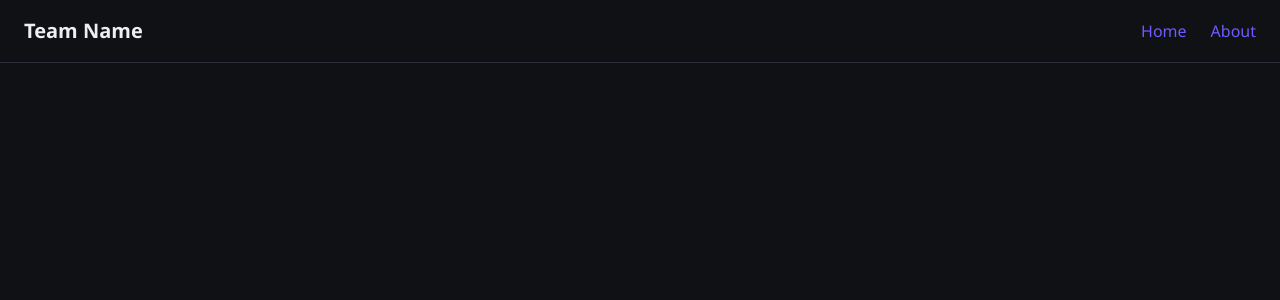
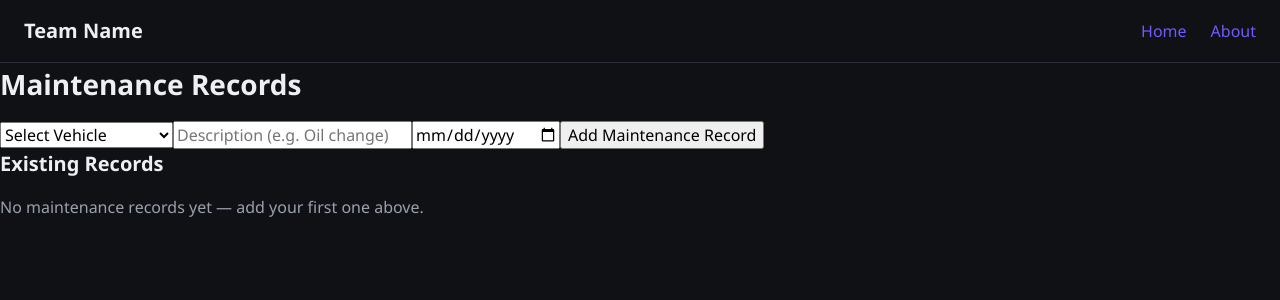
Before and after one commit to subii13/ODOO-HACKATHON, a React (Vite) app: page /maintenance in a window 1280 px wide. Shown: the top 300 px of the page. Built offline with nearby package versions, Linux system fonts and the light colour scheme.

Commit message:
add fuel logs and maintenance pages with dummy data

```diff
--- a/src/App.jsx
+++ b/src/App.jsx
@@ -2,6 +2,8 @@ import { Routes, Route } from 'react-router-dom';
 import Navbar from './components/Navbar';
 import Home from './pages/Home';
 import About from './pages/About';
+import FuelLogs from './pages/FuelLogs/FuelLogs';
+import Maintenance from './pages/Maintenance/Maintenance';
 
 export default function App() {
   return (
@@ -10,6 +12,8 @@ export default function App() {
       <Routes>
         <Route path="/" element={<Home />} />
         <Route path="/about" element={<About />} />
+        <Route path="/fuel-logs" element={<FuelLogs />} />
+        <Route path="/maintenance" element={<Maintenance />} />
       </Routes>
     </>
   );
--- /dev/null
+++ b/src/data/dummyData.js
@@ -0,0 +1,12 @@
+export const dummyTrips = [
+  { id: "trip1", vehicleId: "veh1", driverId: "drv1", status: "in-transit" },
+  { id: "trip2", vehicleId: "veh2", driverId: "drv2", status: "completed" },
+];
+
+export const dummyVehicles = [
+  { id: "veh1", registrationNumber: "TN01AB1234", type: "Truck" },
+  { id: "veh2", registrationNumber: "TN02CD5678", type: "Van" },
+];
+
+export const dummyFuelLogs = [];
+export const dummyMaintenance = [];
--- /dev/null
+++ b/src/pages/FuelLogs/FuelLogs.jsx
@@ -0,0 +1,56 @@
+import { useState } from "react";
+import { dummyTrips, dummyFuelLogs } from "../../data/dummyData";
+
+export default function FuelLogs() {
+  const [logs, setLogs] = useState(dummyFuelLogs);
+  const [tripId, setTripId] = useState("");
+  const [amount, setAmount] = useState("");
+  const [cost, setCost] = useState("");
+
+  const handleSubmit = (e) => {
+    e.preventDefault();
+    if (!tripId || !amount || !cost) {
+      alert("Please fill all fields");
+      return;
+    }
+    const newLog = {
+      id: Date.now().toString(),
+      tripId,
+      amountLiters: Number(amount),
+      cost: Number(cost),
+      loggedAt: new Date().toISOString(),
+    };
+    setLogs([...logs, newLog]);
+    setTripId("");
+    setAmount("");
+    setCost("");
+  };
+
+  return (
+    <div>
+      <h2>Fuel Logs</h2>
+      <form onSubmit={handleSubmit}>
+        <select value={tripId} onChange={(e) => setTripId(e.target.value)}>
+          <option value="">Select Trip</option>
+          {dummyTrips.map((t) => (
+            <option key={t.id} value={t.id}>{t.id} - {t.status}</option>
+          ))}
+        </select>
+        <input type="number" placeholder="Amount (Liters)" value={amount} onChange={(e) => setAmount(e.target.value)} />
+        <input type="number" placeholder="Cost" value={cost} onChange={(e) => setCost(e.target.value)} />
+        <button type="submit">Add Fuel Log</button>
+      </form>
+
+      <h3>Existing Logs</h3>
+      {logs.length === 0 ? (
+        <p>No fuel logs yet — add your first one above.</p>
+      ) : (
+        <ul>
+          {logs.map((log) => (
+            <li key={log.id}>Trip {log.tripId}: {log.amountLiters}L, ₹{log.cost}</li>
+          ))}
+        </ul>
+      )}
+    </div>
+  );
+}
--- /dev/null
+++ b/src/pages/Maintenance/Maintenance.jsx
@@ -0,0 +1,67 @@
+import { useState } from "react";
+import { dummyVehicles, dummyMaintenance } from "../../data/dummyData";
+
+export default function Maintenance() {
+  const [records, setRecords] = useState(dummyMaintenance);
+  const [vehicleId, setVehicleId] = useState("");
+  const [description, setDescription] = useState("");
+  const [scheduledAt, setScheduledAt] = useState("");
+
+  const handleSubmit = (e) => {
+    e.preventDefault();
+    if (!vehicleId || !description || !scheduledAt) {
+      alert("Please fill all fields");
+      return;
+    }
+    const newRecord = {
+      id: Date.now().toString(),
+      vehicleId,
+      description,
+      status: "pending",
+      scheduledAt,
+    };
+    setRecords([...records, newRecord]);
+    setVehicleId("");
+    setDescription("");
+    setScheduledAt("");
+  };
+
+  return (
+    <div>
+      <h2>Maintenance Records</h2>
+      <form onSubmit={handleSubmit}>
+        <select value={vehicleId} onChange={(e) => setVehicleId(e.target.value)}>
+          <option value="">Select Vehicle</option>
+          {dummyVehicles.map((v) => (
+            <option key={v.id} value={v.id}>{v.registrationNumber} - {v.type}</option>
+          ))}
+        </select>
+        <input
+          type="text"
+          placeholder="Description (e.g. Oil change)"
+          value={description}
+          onChange={(e) => setDescription(e.target.value)}
+        />
+        <input
+          type="date"
+          value={scheduledAt}
+          onChange={(e) => setScheduledAt(e.target.value)}
+        />
+        <button type="submit">Add Maintenance Record</button>
+      </form>
+
+      <h3>Existing Records</h3>
+      {records.length === 0 ? (
+        <p>No maintenance records yet — add your first one above.</p>
+      ) : (
+        <ul>
+          {records.map((r) => (
+            <li key={r.id}>
+              {r.description} — Vehicle {r.vehicleId} — Status: {r.status} — Scheduled: {r.scheduledAt}
+            </li>
+          ))}
+        </ul>
+      )}
+    </div>
+  );
+}
```
